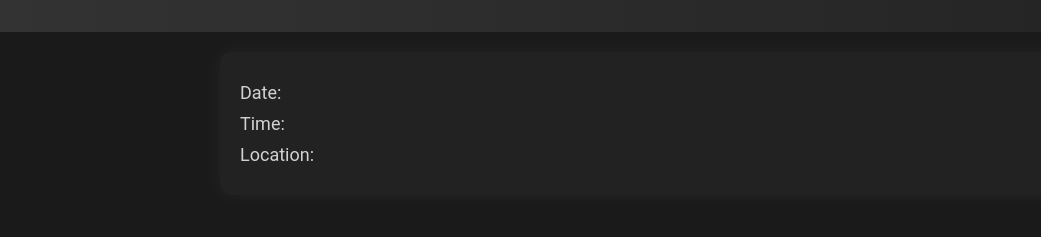
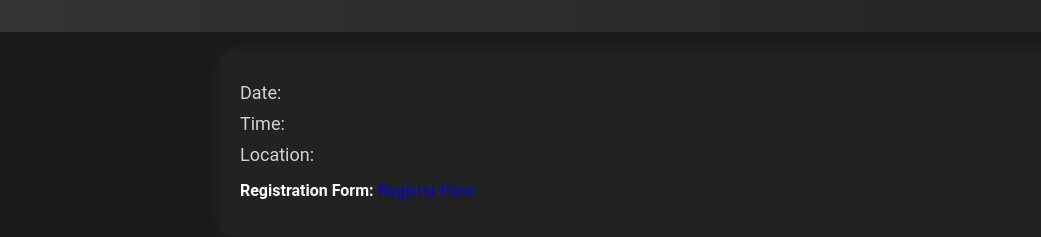
Before and after one commit to iamsaura8h/College-Event-Manager, a plain HTML site: page event.html in a window 1280 px wide. Shown: the part 89-326 px from the top of the page, without its empty margins (0-1041 px from the left). Drawn offline with Linux system fonts and the light colour scheme.

Commit message:
Update event.html
added Google Form link

```diff
--- a/event.html
+++ b/event.html
@@ -15,6 +15,10 @@
         <p id="eventDate">Date: </p>
         <p id="eventTime">Time: </p>
         <p id="eventLocation">Location: </p>
+
+        <!-- Added registration form label and link -->
+        <p><strong>Registration Form:</strong> <a href="https://www.google.com/forms/about/" target="_blank">Register Here</a></p>
+
     </main>
 
     <script src="script.js"></script>
```
